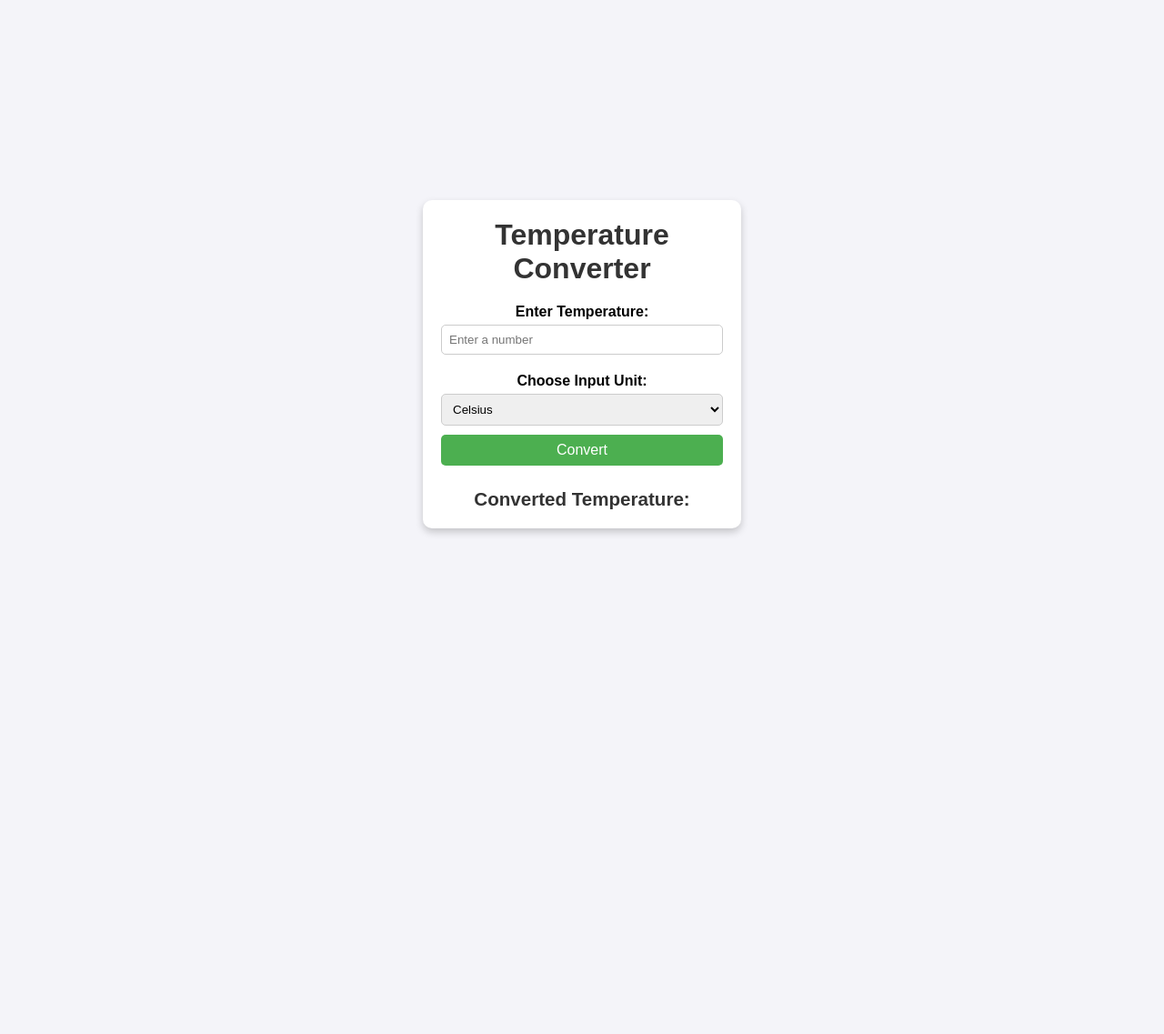
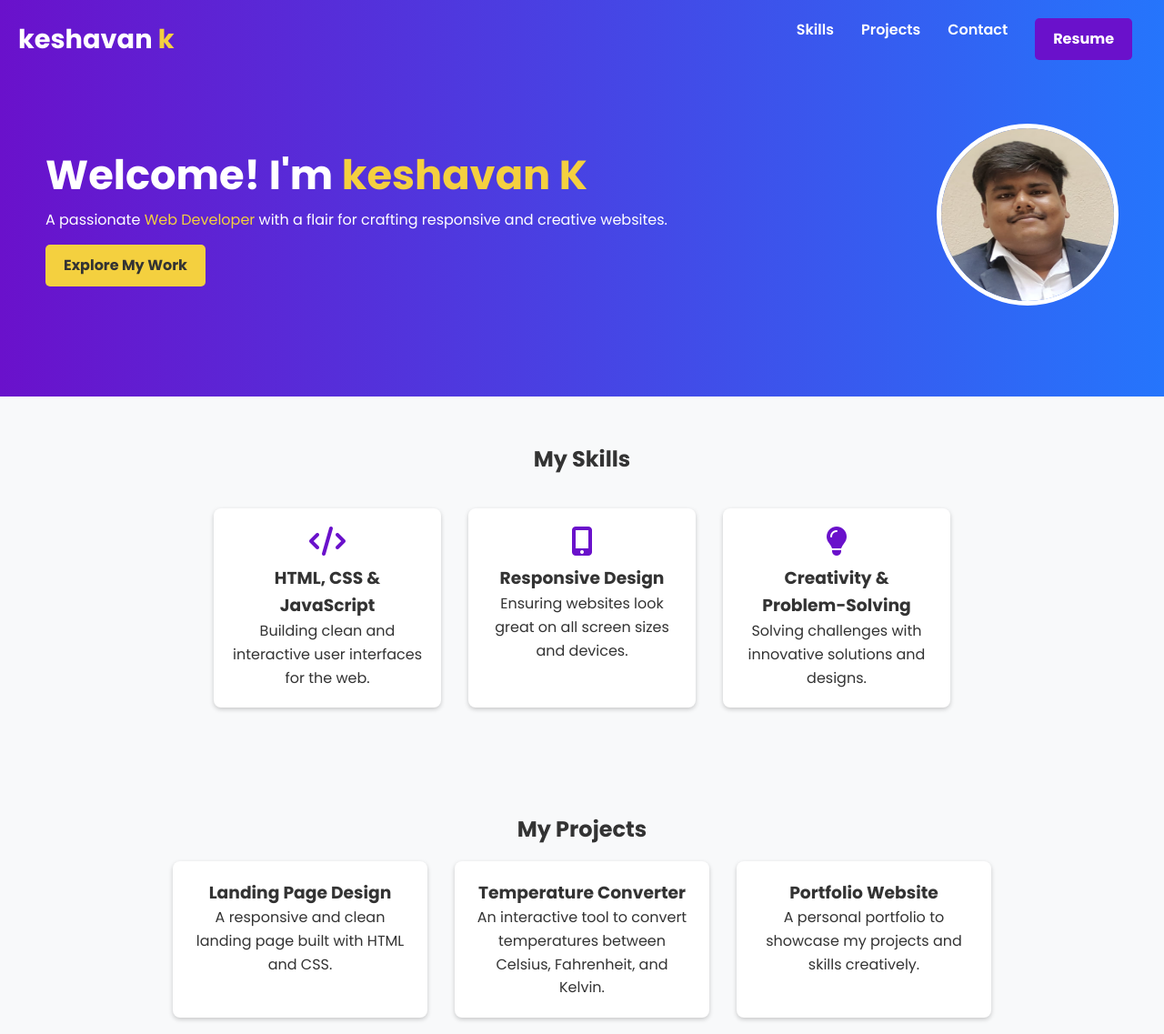
Before and after one commit to keshavan1311/future-intern, a plain HTML site: page index.html in a window 1280 px wide. Shown: the top 1137 px of the page at 91% size. Before the commit the page ends 800 px from the top, so only its background shows below. Drawn offline with Linux system fonts and the light colour scheme.

Commit message:
Add files via upload

```diff
--- a/index.html
+++ b/index.html
@@ -3,35 +3,97 @@
 <head>
     <meta charset="UTF-8">
     <meta name="viewport" content="width=device-width, initial-scale=1.0">
-    <title>Temperature Converter</title>
+    <title>keshavan's Portfolio</title>
     <link rel="stylesheet" href="styles.css">
+    <!-- Google Fonts -->
+    <link href="https://fonts.googleapis.com/css2?family=Poppins:wght@300;400;600;700&display=swap" rel="stylesheet">
+    <!-- Font Awesome -->
+    <script src="https://kit.fontawesome.com/a076d05399.js" crossorigin="anonymous"></script>
 </head>
 <body>
-    <div class="converter-container">
-        <h1>Temperature Converter</h1>
+    <!-- Header Section -->
+    <header>
+        <div class="header-container">
+            <nav>
+                <h1 class="logo">keshavan <span>k</span></h1>
+                <ul>
+                    <li><a href="#skills">Skills</a></li>
+                    <li><a href="#projects">Projects</a></li>
+                    <li><a href="#contact">Contact</a></li>
+                    <li><a href="#resume" class="resume-btn">Resume</a></li>
+                </ul>
+            </nav>
+            <div class="hero-section">
+                <div class="text-content">
+                    <h1>Welcome! I'm <span>keshavan K</span></h1>
+                    <p>A passionate <span>Web Developer</span> with a flair for crafting responsive and creative websites.</p>
+                    <a href="#projects" class="explore-btn">Explore My Work</a>
+                </div>
+                <img src="keshavan.jpg" alt="Profile Picture" class="profile-pic">
+            </div>
+        </div>
+    </header>
 
-        <!-- Input Field -->
-        <label for="temperature">Enter Temperature:</label>
-        <input type="number" id="temperature" placeholder="Enter a number" />
+    <!-- Skills Section -->
+    <section id="skills" class="skills">
+        <h2>My Skills</h2>
+        <div class="skills-container">
+            <div class="skill-card">
+                <i class="fas fa-code"></i>
+                <h3>HTML, CSS & JavaScript</h3>
+                <p>Building clean and interactive user interfaces for the web.</p>
+            </div>
+            <div class="skill-card">
+                <i class="fas fa-mobile-alt"></i>
+                <h3>Responsive Design</h3>
+                <p>Ensuring websites look great on all screen sizes and devices.</p>
+            </div>
+            <div class="skill-card">
+                <i class="fas fa-lightbulb"></i>
+                <h3>Creativity & Problem-Solving</h3>
+                <p>Solving challenges with innovative solutions and designs.</p>
+            </div>
+        </div>
+    </section>
 
-        <!-- Dropdown Menu -->
-        <label for="unit">Choose Input Unit:</label>
-        <select id="unit">
-            <option value="celsius">Celsius</option>
-            <option value="fahrenheit">Fahrenheit</option>
-            <option value="kelvin">Kelvin</option>
-        </select>
+    <!-- Projects Section -->
+    <section id="projects" class="projects">
+        <h2>My Projects</h2>
+        <div class="project-gallery">
+            <div class="project-card">
+                <h3>Landing Page Design</h3>
+                <p>A responsive and clean landing page built with HTML and CSS.</p>
+            </div>
+            <div class="project-card">
+                <h3>Temperature Converter</h3>
+                <p>An interactive tool to convert temperatures between Celsius, Fahrenheit, and Kelvin.</p>
+            </div>
+            <div class="project-card">
+                <h3>Portfolio Website</h3>
+                <p>A personal portfolio to showcase my projects and skills creatively.</p>
+            </div>
+        </div>
+    </section>
 
-        <!-- Convert Button -->
-        <button onclick="convertTemperature()">Convert</button>
+    <!-- Contact Section -->
+    <section id="contact" class="contact">
+        <h2>Contact Me</h2>
+        <p>Have a project or just want to say hi? Feel free to reach out!</p>
+        <div class="contact-info">
+            <p><i class="fas fa-envelope"></i> Email: <a href="mailto:keshavankmca2025@gmail.com">keshavanKmca2025@gmail.com</a></p>
+            <p><i class="fas fa-phone"></i> Phone: +91 9916635847</p>
+        </div>
+    </section>
 
-        <!-- Display Result -->
-        <div id="result">
-            <h3>Converted Temperature:</h3>
-            <p id="output"></p>
-        </div>
-    </div>
+    <!-- Resume Section -->
+    <section id="resume" class="resume">
+        <h2>Download My Resume</h2>
+        <a href="resumekeshavan1.pdf" download class="resume-btn">Download Resume</a>
+    </section>
 
-    <script src="script.js"></script>
+    <!-- Footer -->
+    <footer>
+        <p>&copy; 2024 keshavan K. All Rights Reserved.</p>
+    </footer>
 </body>
 </html>
--- a/styles.css
+++ b/styles.css
@@ -3,59 +3,165 @@
     margin: 0;
     padding: 0;
     box-sizing: border-box;
-    font-family: Arial, sans-serif;
+    font-family: 'Poppins', sans-serif;
+}
+
+html {
+    scroll-behavior: smooth;
 }
 
 body {
-    background-color: #f4f4f9;
+    line-height: 1.6;
+    color: #333;
+}
+
+/* Header Section */
+header {
+    background: linear-gradient(to right, #6a11cb, #2575fc);
+    color: #fff;
+    padding-bottom: 50px;
+}
+
+nav {
+    display: flex;
+    justify-content: space-between;
+    align-items: center;
+    padding: 20px;
+}
+
+.logo {
+    font-size: 1.8rem;
+    font-weight: bold;
+}
+
+.logo span {
+    color: #f4d03f;
+}
+
+nav ul {
+    display: flex;
+    list-style: none;
+}
+
+nav ul li {
+    margin: 0 15px;
+}
+
+nav ul li a {
+    text-decoration: none;
+    color: #fff;
+    font-weight: 600;
+    transition: color 0.3s;
+}
+
+nav ul li a:hover {
+    color: #f4d03f;
+}
+
+.hero-section {
+    display: flex;
+    align-items: center;
+    justify-content: space-between;
+    padding: 50px;
+    text-align: left;
+}
+
+.hero-section .text-content h1 {
+    font-size: 2.8rem;
+}
+
+.hero-section .text-content span {
+    color: #f4d03f;
+}
+
+.explore-btn {
+    display: inline-block;
+    margin-top: 15px;
+    padding: 10px 20px;
+    background: #f4d03f;
+    color: #333;
+    text-decoration: none;
+    border-radius: 5px;
+    font-weight: bold;
+}
+
+.profile-pic {
+    width: 200px;
+    height: 200px;
+    border-radius: 50%;
+    border: 5px solid #fff;
+}
+
+/* Skills Section */
+.skills, .projects, .contact, .resume {
+    text-align: center;
+    padding: 50px 20px;
+    background-color: #f8f9fa;
+}
+
+.skills-container {
     display: flex;
     justify-content: center;
-    align-items: center;
-    height: 100vh;
+    flex-wrap: wrap;
+    margin-top: 20px;
 }
 
-.converter-container {
-    background-color: #fff;
+.skill-card {
+    width: 250px;
+    margin: 15px;
     padding: 20px;
-    border-radius: 10px;
-    box-shadow: 0 4px 8px rgba(0, 0, 0, 0.2);
-    width: 350px;
+    background: #fff;
+    box-shadow: 0px 2px 5px rgba(0, 0, 0, 0.2);
+    border-radius: 8px;
+}
+
+.skill-card i {
+    font-size: 2rem;
+    margin-bottom: 10px;
+    color: #6a11cb;
+}
+
+/* Projects Section */
+.project-gallery {
+    display: flex;
+    justify-content: center;
+    flex-wrap: wrap;
+}
+
+.project-card {
+    background: #fff;
+    padding: 20px;
+    margin: 15px;
+    border-radius: 8px;
+    box-shadow: 0 2px 5px rgba(0, 0, 0, 0.2);
+    width: 280px;
     text-align: center;
 }
 
-h1 {
-    color: #333;
-    margin-bottom: 20px;
+/* Contact Section */
+.contact-info p {
+    margin: 10px 0;
 }
 
-label {
-    display: block;
-    margin: 10px 0 5px;
+.contact-info a {
+    text-decoration: none;
+    color: #6a11cb;
+}
+
+/* Resume Section */
+.resume-btn {
+    display: inline-block;
+    padding: 10px 20px;
+    background-color: #6a11cb;
+    color: #fff;
+    border-radius: 5px;
+    text-decoration: none;
     font-weight: bold;
 }
 
-input, select, button {
-    width: 100%;
-    padding: 8px;
-    margin-bottom: 10px;
-    border: 1px solid #ccc;
-    border-radius: 5px;
+footer {
+    background-color: #333;
+    color: #fff;
+    padding: 15px;
+    text-align: center;
 }
-
-button {
-    background-color: #4CAF50;
-    color: #fff;
-    border: none;
-    cursor: pointer;
-    font-size: 1rem;
-}
-
-button:hover {
-    background-color: #45a049;
-}
-
-#result {
-    margin-top: 15px;
-    font-size: 1.1rem;
-    color: #333;
-}
```
Also changed, not shown: keshavan.jpg (added), 1 other file.
